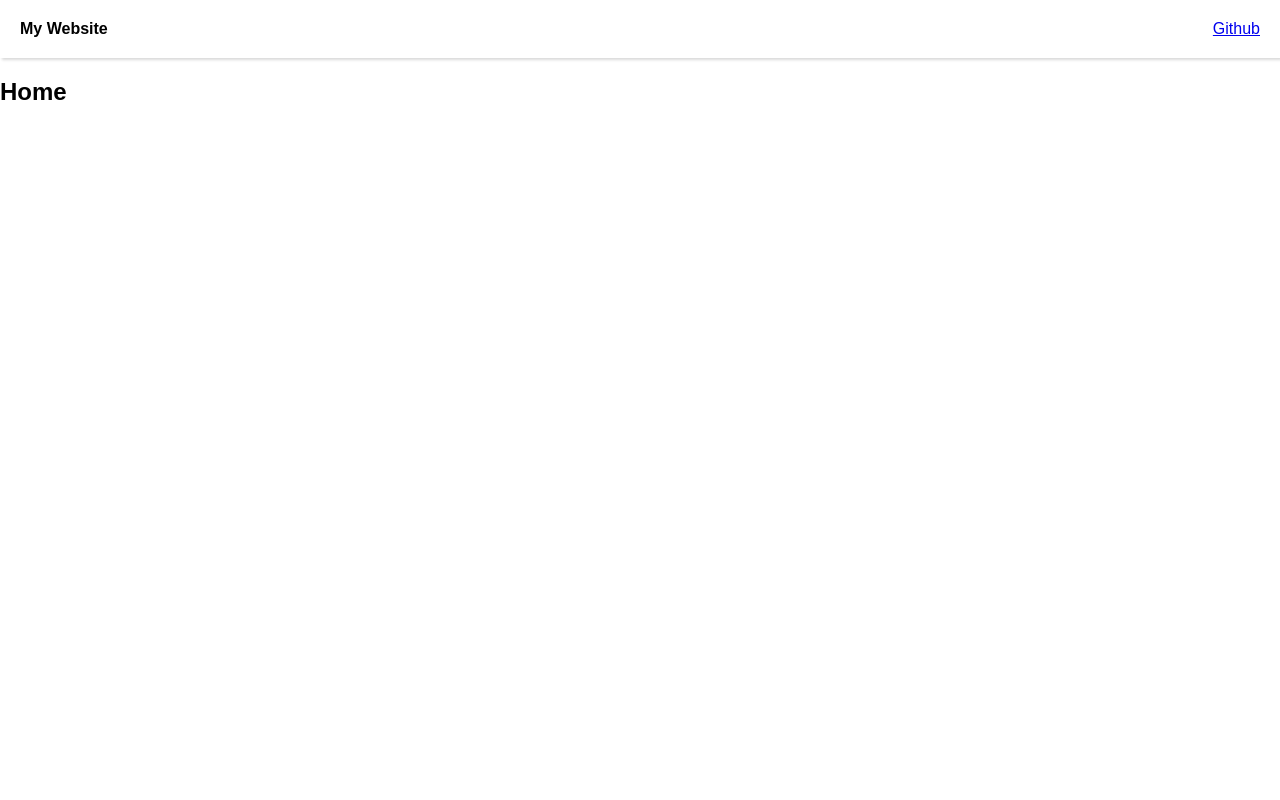
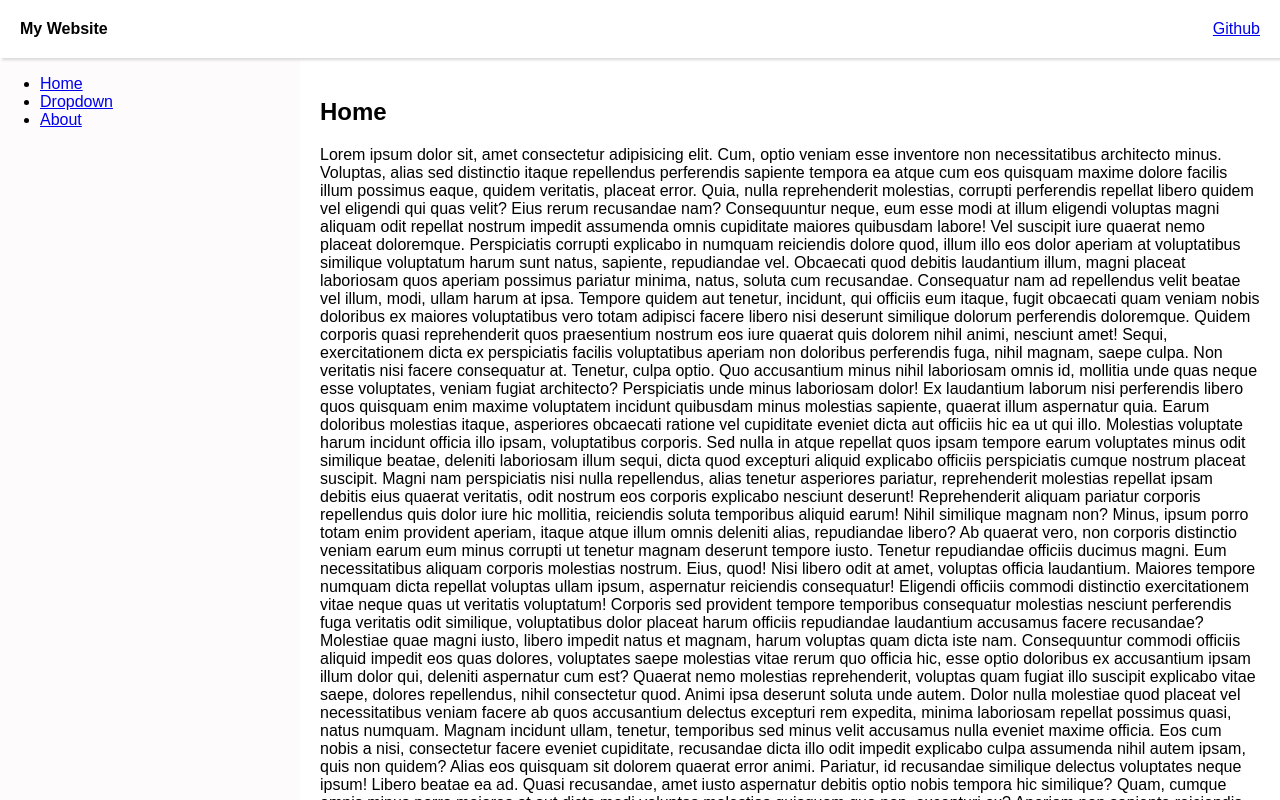
Before and after one commit to ssakib4040/component-vault, a React (Vite) app: page / in a window 1280 px wide. Shown: the top 800 px of the page. Built offline with nearby package versions, Linux system fonts and the light colour scheme.

Commit message:
Sidebar & Content structure

```diff
--- a/src/App.jsx
+++ b/src/App.jsx
@@ -1,7 +1,10 @@
 import { Routes, Route, Link } from "react-router-dom";
+import "./App.scss";
 
 // components
 import Header from "./components/Header/Header";
+import Sidebar from "./components/Sidebar/Sidebar";
+import Content from "./components/Content/Content";
 
 // pages
 import Dropdown from "./pages/dropdown/dropdown";
@@ -11,6 +14,10 @@ export function App() {
     <>
       <Header />
 
+      <div className="container">
+        <Sidebar />
+
+        <Content>
           <Routes>
             <Route path="/">
               <Route index element={<Home />} />
@@ -20,6 +27,8 @@ export function App() {
               <Route path="*" element={<NoMatch />} />
             </Route>
           </Routes>
+        </Content>
+      </div>
     </>
   );
 }
@@ -28,6 +37,117 @@ function Home() {
   return (
     <div>
       <h2>Home</h2>
+      <p>
+        Lorem ipsum dolor sit, amet consectetur adipisicing elit. Cum, optio
+        veniam esse inventore non necessitatibus architecto minus. Voluptas,
+        alias sed distinctio itaque repellendus perferendis sapiente tempora ea
+        atque cum eos quisquam maxime dolore facilis illum possimus eaque,
+        quidem veritatis, placeat error. Quia, nulla reprehenderit molestias,
+        corrupti perferendis repellat libero quidem vel eligendi qui quas velit?
+        Eius rerum recusandae nam? Consequuntur neque, eum esse modi at illum
+        eligendi voluptas magni aliquam odit repellat nostrum impedit assumenda
+        omnis cupiditate maiores quibusdam labore! Vel suscipit iure quaerat
+        nemo placeat doloremque. Perspiciatis corrupti explicabo in numquam
+        reiciendis dolore quod, illum illo eos dolor aperiam at voluptatibus
+        similique voluptatum harum sunt natus, sapiente, repudiandae vel.
+        Obcaecati quod debitis laudantium illum, magni placeat laboriosam quos
+        aperiam possimus pariatur minima, natus, soluta cum recusandae.
+        Consequatur nam ad repellendus velit beatae vel illum, modi, ullam harum
+        at ipsa. Tempore quidem aut tenetur, incidunt, qui officiis eum itaque,
+        fugit obcaecati quam veniam nobis doloribus ex maiores voluptatibus vero
+        totam adipisci facere libero nisi deserunt similique dolorum perferendis
+        doloremque. Quidem corporis quasi reprehenderit quos praesentium nostrum
+        eos iure quaerat quis dolorem nihil animi, nesciunt amet! Sequi,
+        exercitationem dicta ex perspiciatis facilis voluptatibus aperiam non
+        doloribus perferendis fuga, nihil magnam, saepe culpa. Non veritatis
+        nisi facere consequatur at. Tenetur, culpa optio. Quo accusantium minus
+        nihil laboriosam omnis id, mollitia unde quas neque esse voluptates,
+        veniam fugiat architecto? Perspiciatis unde minus laboriosam dolor! Ex
+        laudantium laborum nisi perferendis libero quos quisquam enim maxime
+        voluptatem incidunt quibusdam minus molestias sapiente, quaerat illum
+        aspernatur quia. Earum doloribus molestias itaque, asperiores obcaecati
+        ratione vel cupiditate eveniet dicta aut officiis hic ea ut qui illo.
+        Molestias voluptate harum incidunt officia illo ipsam, voluptatibus
+        corporis. Sed nulla in atque repellat quos ipsam tempore earum
+        voluptates minus odit similique beatae, deleniti laboriosam illum sequi,
+        dicta quod excepturi aliquid explicabo officiis perspiciatis cumque
+        nostrum placeat suscipit. Magni nam perspiciatis nisi nulla repellendus,
+        alias tenetur asperiores pariatur, reprehenderit molestias repellat
+        ipsam debitis eius quaerat veritatis, odit nostrum eos corporis
+        explicabo nesciunt deserunt! Reprehenderit aliquam pariatur corporis
+        repellendus quis dolor iure hic mollitia, reiciendis soluta temporibus
+        aliquid earum! Nihil similique magnam non? Minus, ipsum porro totam enim
+        provident aperiam, itaque atque illum omnis deleniti alias, repudiandae
+        libero? Ab quaerat vero, non corporis distinctio veniam earum eum minus
+        corrupti ut tenetur magnam deserunt tempore iusto. Tenetur repudiandae
+        officiis ducimus magni. Eum necessitatibus aliquam corporis molestias
+        nostrum. Eius, quod! Nisi libero odit at amet, voluptas officia
+        laudantium. Maiores tempore numquam dicta repellat voluptas ullam ipsum,
+        aspernatur reiciendis consequatur! Eligendi officiis commodi distinctio
+        exercitationem vitae neque quas ut veritatis voluptatum! Corporis sed
+        provident tempore temporibus consequatur molestias nesciunt perferendis
+        fuga veritatis odit similique, voluptatibus dolor placeat harum officiis
+        repudiandae laudantium accusamus facere recusandae? Molestiae quae magni
+        iusto, libero impedit natus et magnam, harum voluptas quam dicta iste
+        nam. Consequuntur commodi officiis aliquid impedit eos quas dolores,
+        voluptates saepe molestias vitae rerum quo officia hic, esse optio
+        doloribus ex accusantium ipsam illum dolor qui, deleniti aspernatur cum
+        est? Quaerat nemo molestias reprehenderit, voluptas quam fugiat illo
+        suscipit explicabo vitae saepe, dolores repellendus, nihil consectetur
+        quod. Animi ipsa deserunt soluta unde autem. Dolor nulla molestiae quod
+        placeat vel necessitatibus veniam facere ab quos accusantium delectus
+        excepturi rem expedita, minima laboriosam repellat possimus quasi, natus
+        numquam. Magnam incidunt ullam, tenetur, temporibus sed minus velit
+        accusamus nulla eveniet maxime officia. Eos cum nobis a nisi,
+        consectetur facere eveniet cupiditate, recusandae dicta illo odit
+        impedit explicabo culpa assumenda nihil autem ipsam, quis non quidem?
+        Alias eos quisquam sit dolorem quaerat error animi. Pariatur, id
+        recusandae similique delectus voluptates neque ipsum! Libero beatae ea
+        ad. Quasi recusandae, amet iusto aspernatur debitis optio nobis tempora
+        hic similique? Quam, cumque omnis minus porro maiores at aut dicta modi
+        voluptas molestias quisquam quo non, excepturi ex? Aperiam non sapiente
+        reiciendis error debitis laboriosam voluptate repellat eveniet corrupti
+        dolor ab cum molestiae quas atque quod tempora adipisci quidem, neque
+        porro qui optio perferendis veniam. Eligendi perferendis laboriosam
+        libero architecto enim alias tenetur odit sed delectus cupiditate eos,
+        iusto aperiam sunt atque quas at sequi, itaque hic ad doloribus
+        necessitatibus adipisci. Dignissimos, dolorum asperiores. Non soluta
+        fugit, vero iure voluptate et voluptas laudantium dolor. Eveniet,
+        officiis quibusdam placeat accusamus laborum quo id autem nemo numquam
+        officia ratione repudiandae quae. Explicabo beatae ullam, sit iure
+        doloremque veniam quia totam accusamus accusantium quas sint at est
+        perferendis quos? Rerum, ipsa nisi at tempore, dolore consequatur veniam
+        totam cumque velit voluptate laudantium eos reiciendis delectus suscipit
+        nihil incidunt, laborum soluta deleniti? Hic, recusandae consectetur.
+        Nihil, quod corporis recusandae atque ipsam hic aliquid quibusdam facere
+        animi consectetur autem, soluta, adipisci accusantium a qui! Nisi
+        voluptates qui atque quam ullam voluptatum repellat tempora tempore
+        corrupti ad est quos impedit ipsa, dicta dolores rerum itaque fuga
+        minima error voluptatem ipsum eos optio vel numquam? Ut recusandae alias
+        magnam quidem, fuga sunt consequatur illum fugit dolor? Itaque
+        asperiores eligendi dicta quasi. Asperiores totam eum, tempora possimus
+        aperiam non deleniti ipsum excepturi facilis, eaque deserunt
+        exercitationem unde nesciunt repellat amet consequuntur magni incidunt
+        repellendus dolorem ducimus tempore corporis placeat fuga facere? Eos
+        sit placeat laborum corporis cumque architecto repudiandae
+        exercitationem optio, totam, non ipsa ullam eligendi enim tempora quod
+        vel fugit accusantium deleniti consequuntur fugiat? Commodi repudiandae
+        recusandae iure voluptates eum maiores nemo accusamus vero, ad nesciunt
+        odio vitae? Officiis porro quia commodi accusamus consequuntur repellat
+        libero consequatur rerum accusantium, odio in nihil, tenetur est aliquam
+        quis rem ipsa unde maiores deserunt quaerat, ea at impedit quod quae.
+        Ex, eaque officia! Illum, labore. Quidem, ipsa esse optio aliquam
+        mollitia perferendis voluptatibus est itaque! Inventore accusantium
+        tempore harum hic quas quae cupiditate repellendus amet aliquid nulla
+        totam placeat ad, culpa dicta nostrum sed dolore reprehenderit earum
+        veritatis aut doloremque quisquam, voluptas in! Rerum optio deserunt
+        dignissimos eveniet placeat numquam labore laudantium, quo fuga.
+        Repudiandae cupiditate nobis, eos aspernatur adipisci aut? Eum sint
+        veniam repellendus libero esse et officia? Odio laboriosam eos facilis
+        nemo ipsa fugiat saepe id neque, in culpa ipsum tempore vel animi
+        quibusdam reiciendis? Harum atque temporibus illum repellendus modi eum
+        dolorum.
+      </p>
     </div>
   );
 }
--- /dev/null
+++ b/src/App.scss
@@ -0,0 +1,9 @@
+.container {
+  position: relative;
+  height: calc(100vh - 59.18px); // 59.18
+
+  .content {
+    margin-left: 300px;
+    overflow-y: auto;
+  }
+}
--- /dev/null
+++ b/src/components/Content/Content.jsx
@@ -0,0 +1,6 @@
+import React from "react";
+import "./Content.scss";
+
+export default function Content({ children }) {
+  return <div className="content dev">{children}</div>;
+}
--- /dev/null
+++ b/src/components/Content/Content.scss
@@ -0,0 +1,4 @@
+.content {
+  margin-left: 200px;
+  padding: 20px;
+}
--- a/src/components/Header/Header.scss
+++ b/src/components/Header/Header.scss
@@ -4,6 +4,7 @@ header {
   box-shadow: rgba(0, 0, 0, 0.15) 1.95px 1.95px 2.6px;
   position: sticky;
   top: 0;
+  z-index: 999;
 
   nav {
     display: flex;
--- /dev/null
+++ b/src/components/Sidebar/Sidebar.jsx
@@ -0,0 +1,19 @@
+import "./Sidebar.scss";
+
+export default function Sidebar() {
+  return (
+    <div className="sidebar open dev">
+      <ul>
+        <li>
+          <a href="/">Home</a>
+        </li>
+        <li>
+          <a href="dropdown.html">Dropdown</a>
+        </li>
+        <li>
+          <a href="about.html">About</a>
+        </li>
+      </ul>
+    </div>
+  );
+}
--- /dev/null
+++ b/src/components/Sidebar/Sidebar.scss
@@ -0,0 +1,24 @@
+.sidebar {
+  background-color: #fdfbfb;
+  width: 300px;
+  height: 100vh;
+  position: fixed;
+  top: 59.18px; // 59.18
+  left: -400px;
+  transition: left 0.3s ease;
+
+  &.open {
+    left: 0;
+  }
+}
+
+/* Add CSS styles for responsive design */
+@media (max-width: 768px) {
+  .sidebar {
+    background-color: red;
+  }
+
+  .content {
+    margin-left: 0;
+  }
+}
--- a/src/index.scss
+++ b/src/index.scss
@@ -6,5 +6,5 @@ body {
 }
 
 .dev {
-  border: 2px solid red;
+  // border: 2px solid red;
 }
```
Lines whose indentation alone changed are shown as unchanged.
